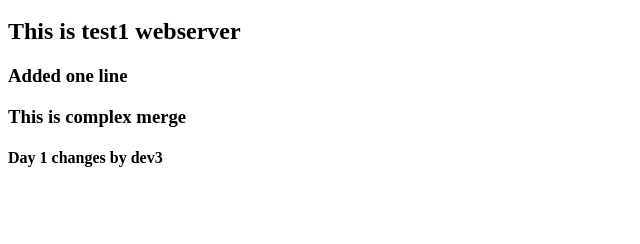
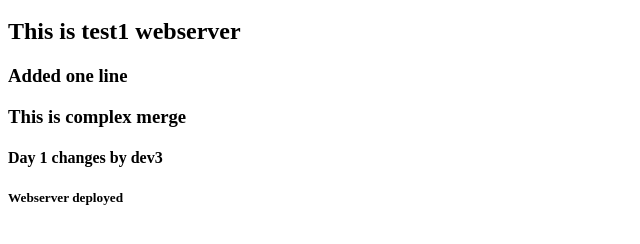
Before and after one commit to PrajyotN/webapp, a plain HTML site: page index.html in a window 1280 px wide. Shown: the part 48-292 px from the top of the page, without its empty margins (0-640 px from the left). Drawn offline with Linux system fonts and the light colour scheme.

Commit message:
new code added

```diff
--- a/index.html
+++ b/index.html
@@ -3,3 +3,4 @@
 <h3>Added one line</h3>
 <h3>This is complex merge</h3>
 <h4>Day 1 changes by dev3</h4>
+<h5>Webserver deployed</h5>
```
